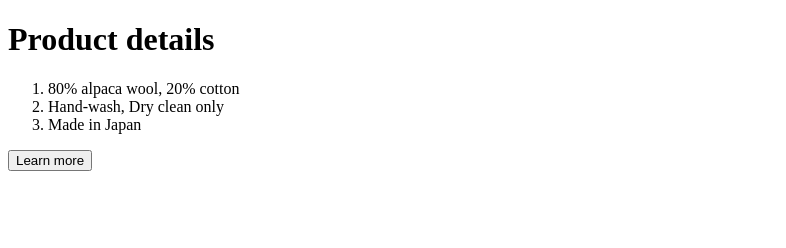
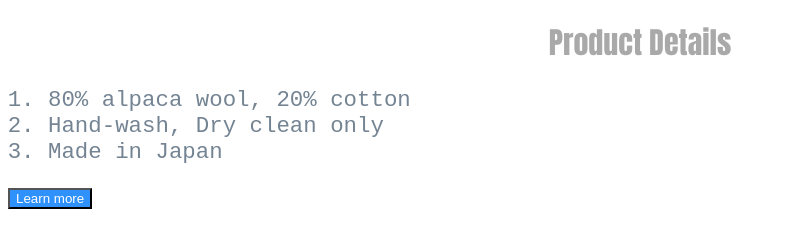
Before and after one commit to Seangee86/Freemote-css, a plain HTML site: page css-practice/css-practice-1/index.html in a window 1280 px wide. Shown: the whole page, without its empty margins (0-786 px from the left). Drawn offline with Linux system fonts and the light colour scheme.

Commit message:
css practice 1 complete

```diff
--- a/css-practice/css-practice-1/index.html
+++ b/css-practice/css-practice-1/index.html
@@ -3,9 +3,10 @@
 <html lang="en">
 <head>
     <title>CSS Quiz 1</title>
+    <link rel="stylesheet" href="style.css">
 </head>
 <body>
-    <h1>Product details</h1>
+    <h1>Product Details</h1>
     <ol>
         <li>80% alpaca wool, 20% cotton</li>
         <li>Hand-wash, Dry clean only</li>
--- a/css-practice/css-practice-1/style.css
+++ b/css-practice/css-practice-1/style.css
@@ -17,3 +17,21 @@
         ☑️ Add a background color of #2F91FB
         ☑️ white text color
 */
+
+h1 {
+    font-family: 'Impact';
+    font-size: 30px;
+    color: darkgray;
+    text-align: center;
+}
+
+ol {
+    font-family: 'Courier New';
+    font-size: 1.4rem;
+    color: #748493;
+}
+
+.learn-more-btn {
+    background-color: #2f91fb;
+    color: white;
+}
```
